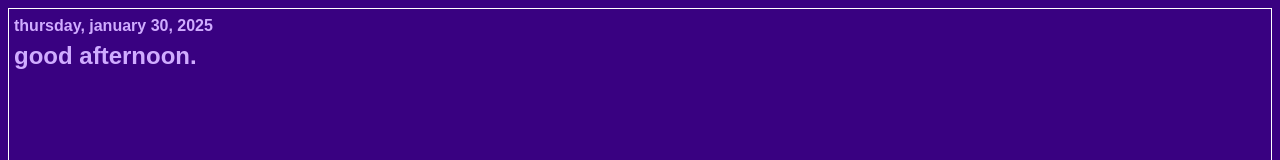
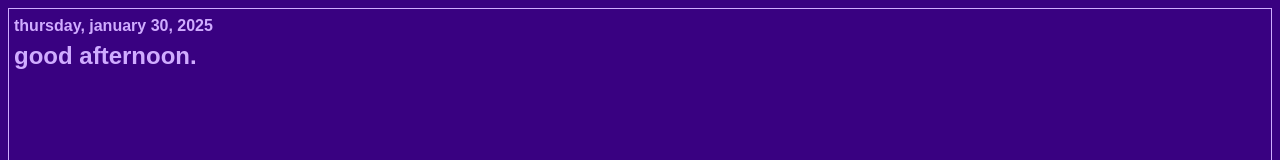
Before and after one commit to EllieVieira/date-notion, a plain HTML site: page index.html in a window 1280 px wide. Shown: the top 160 px of the page. Drawn offline with Linux system fonts and the light colour scheme.

Commit message:
Update index.html

```diff
--- a/index.html
+++ b/index.html
@@ -8,7 +8,7 @@
         font-size: 18pt;
         color: #d0acff;
         padding: 5px;
-        border: 1px solid #ffffff;
+        border: 1px solid #d0acff;
         justify-content: left;
         line-height: 1.5;
         height:85%;
```
